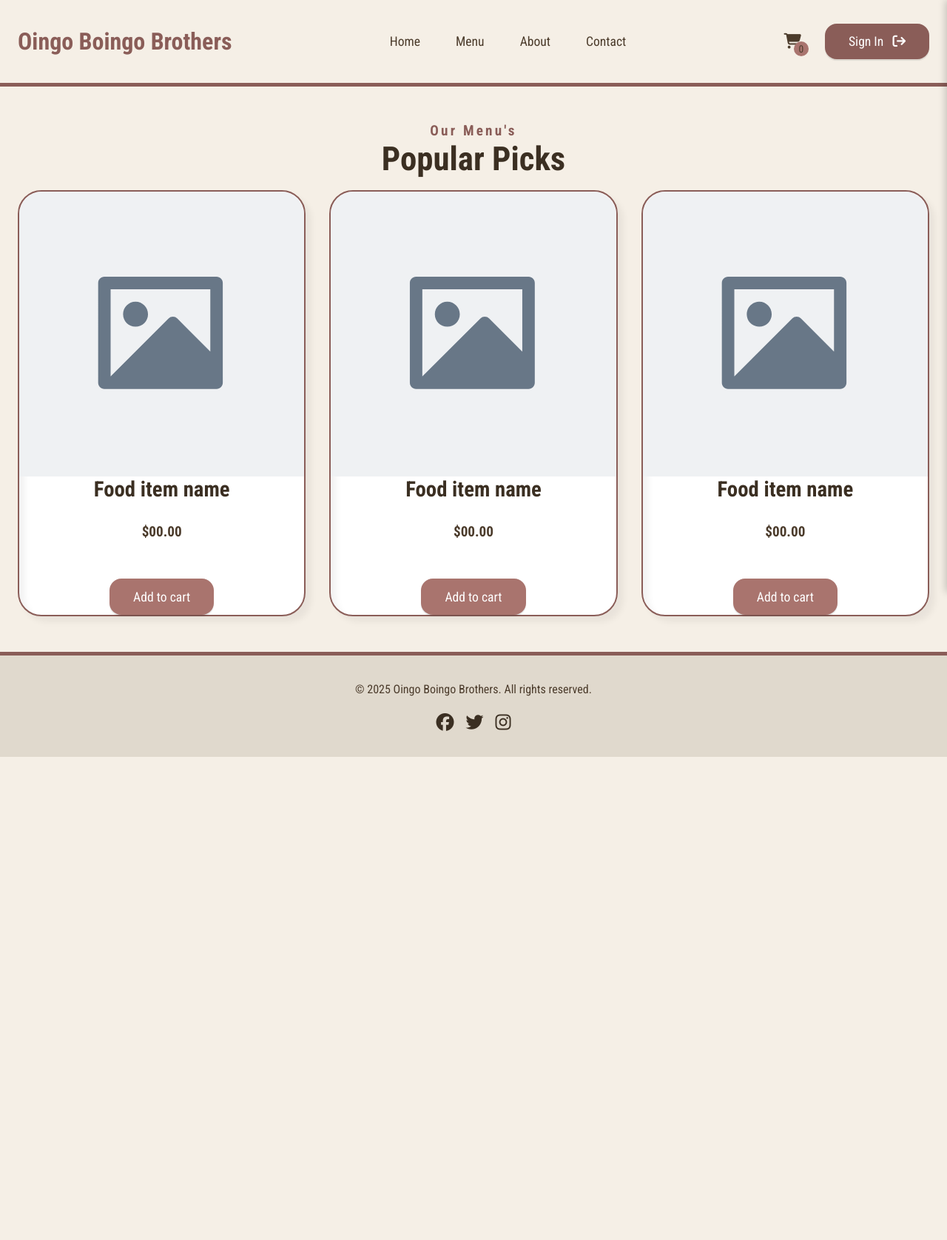
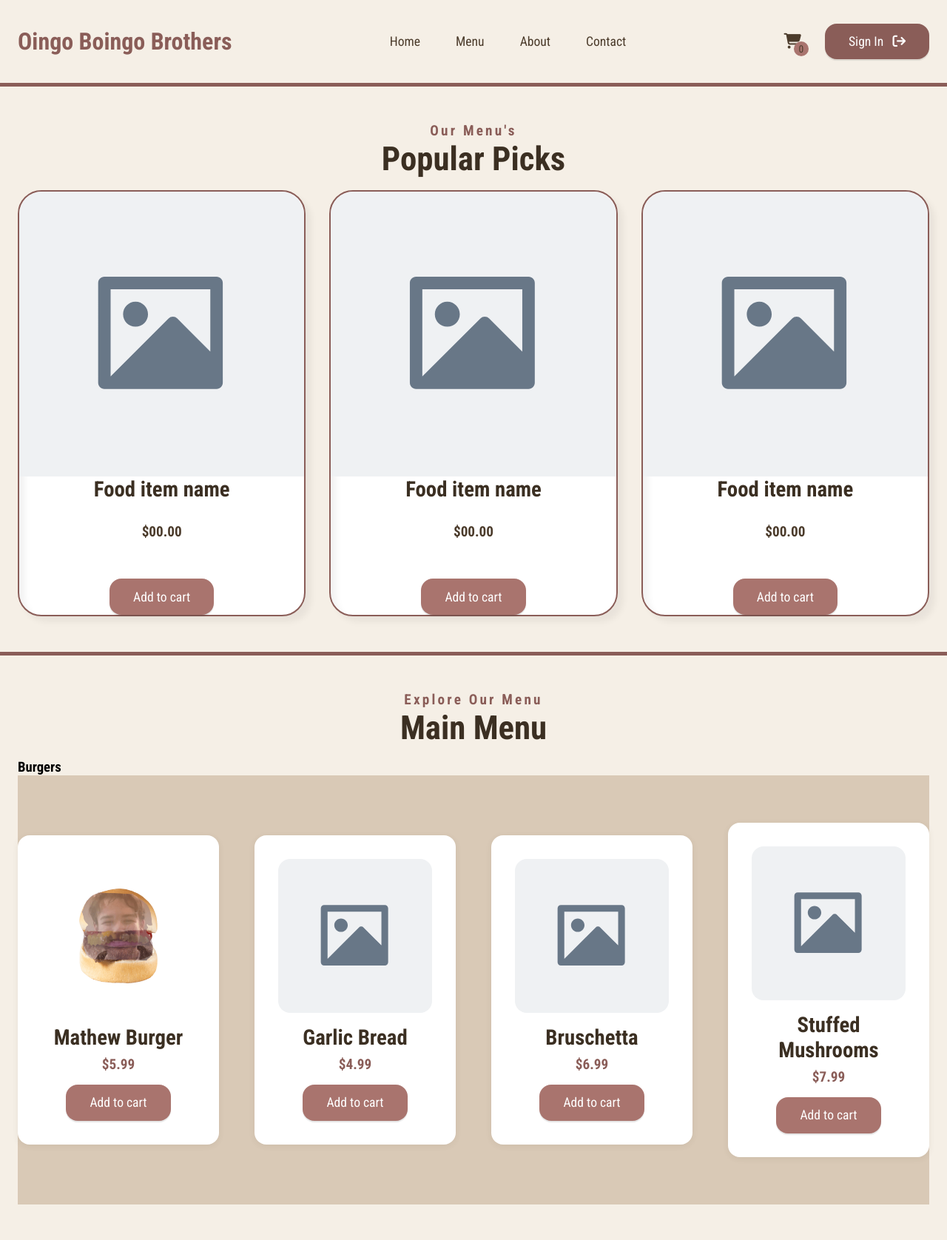
Before and after one commit to robertsc2/Takeaway-System, a Flask app: page /menu in a window 1280 px wide. Shown: the whole page at 74% size. Before the commit the page ends 1023 px from the top, so only its background shows below. Run offline with Flask 3, Linux system fonts and the light colour scheme.

Commit message:
minor stuff

```diff
--- a/templates/menu.html
+++ b/templates/menu.html
@@ -37,26 +37,32 @@
                         Sign In &nbsp;
                         <i class="fa-solid fa-arrow-right-from-bracket"></i>
                     </button>
+
                     <div id="id01" class="modal">
+  <div class="modal-content animate">
     <span onclick="document.getElementById('id01').style.display='none'" class="close" title="Close Modal">&times;</span>
-                        <form class="modal-content animate" action="/action_page.php">
     <div class="imgcontainer">
-                                <img src="img_avatar2.png" alt="Avatar" class="avatar" />
+      <img src="/static/images/placeholder.svg" alt="Avatar" class="avatar" />
     </div>
+    <form class="modal-form" action="/action_page.php">
       <div class="container">
         <label for="uname"><b>Username</b></label>
-                                <input type="text" placeholder="Enter Username" name="uname" required />
+        <input type="text" placeholder="Enter Username" name="uname" id="uname" required />
         <label for="psw"><b>Password</b></label>
-                                <input type="password" placeholder="Enter Password" name="psw" required />
-                                <button type="submit">Login</button>
-                                <label> <input type="checkbox" checked="checked" name="remember" /> Remember me </label>
+        <input type="password" placeholder="Enter Password" name="psw" id="psw" required />
+        <button type="submit" class="btn">Login</button>
+        <label>
+          <input type="checkbox" checked="checked" name="remember" /> Remember me
+        </label>
       </div>
-                            <div class="container" style="background-color: #f1f1f1;">
-                                <button type="button" onclick="document.getElementById('id01').style.display='none'" class="cancelbtn">Cancel</button>
+      <div class="container modal-footer">
+        <button type="button" onclick="document.getElementById('id01').style.display='none'" class="cancelbtn btn">Cancel</button>
         <span class="psw">Forgot <a href="#">password?</a></span>
       </div>
     </form>
   </div>
+</div>
+
                     <script>
                         var modal = document.getElementById("id01");
                         window.onclick = function (event) {
@@ -69,6 +75,8 @@
             </nav>
         </header>
         <div class="seperating-bar"></div>
+
+        <!-- Popular Picks-->
         <section class="wrapper p-top">
             <div class="text-center">
                 <h5>Our Menu's</h5>
@@ -101,37 +109,44 @@
                 </div>
             </div>
         </section>
+
         <div class="seperating-bar-3"></div>
 
-        <!-- Footer Section -->
-        <footer>
-            <div class="wrapper">
-                <div class="footer-content">
-                    <p>&copy; 2025 Oingo Boingo Brothers. All rights reserved.</p>
-                    <ul class="social-links flex gap-2">
-                        <li>
-                            <a href="#"><i class="fa-brands fa-facebook"></i></a>
-                        </li>
-                        <li>
-                            <a href="#"><i class="fa-brands fa-twitter"></i></a>
-                        </li>
-                        <li>
-                            <a href="#"><i class="fa-brands fa-instagram"></i></a>
-                        </li>
-                    </ul>
+        <!-- Main Menu Section -->
+        <section class="main-menu wrapper p-top">
+            <div class="text-center">
+                <h5>Explore Our Menu</h5>
+                <h2>Main Menu</h2>
+            </div>
+
+            <!-- Category 1 -->
+            <div class="menu-category">
+                <h3>Burgers</h3>
+                <div class="menu-items flex gap-3">
+                    <div class="menu-item">
+                        <img src="/static/Burgers/Mathewburger.png" alt="Appetizer 1" class="menu-image" />
+                        <h4>Mathew Burger</h4>
+                        <h4 class="price">$5.99</h4>
+                        <a href="#" class="btn">Add to cart</a>
+                    </div>
+                    <div class="menu-item">
+                        <img src="/static/images/placeholder.svg" alt="Appetizer 2" class="menu-image" />
+                        <h4>Garlic Bread</h4>
+                        <h4 class="price">$4.99</h4>
+                        <a href="#" class="btn">Add to cart</a>
+                    </div>
+                    <div class="menu-item">
+                        <img src="/static/images/placeholder.svg" alt="Appetizer 3" class="menu-image" />
+                        <h4>Bruschetta</h4>
+                        <h4 class="price">$6.99</h4>
+                        <a href="#" class="btn">Add to cart</a>
+                    </div>
+                    <div class="menu-item">
+                        <img src="/static/images/placeholder.svg" alt="Appetizer 4" class="menu-image" />
+                        <h4>Stuffed Mushrooms</h4>
+                        <h4 class="price">$7.99</h4>
+                        <a href="#" class="btn">Add to cart</a>
                     </div>
                 </div>
-        </footer>
-        <div class="cartTab" id="cartTab">
-            <h1>Shopping Cart</h1>
-            <div class="listcart">
-                <!-- dynamically added cart items -->
             </div>
-            <div class="btn">
-                <button id="closeCart">CLOSE</button>
-                <button id="checkoutBtn">CHECKOUT</button>
-            </div>
-        </div>
-        <script src="/static/javascript.js"> </script>
-    </body>
-</html>
+            <div class="seperating
```
Also changed, not shown: templates/about.html (+16 -14 lines), static/Burgers/Mathewburger.png, static/Dylan.jpg (added), static/Mathew THE Burger coming soon near you.jpg (added), static/style.css (line endings or trailing spaces). Lines whose indentation alone changed are shown as unchanged.
